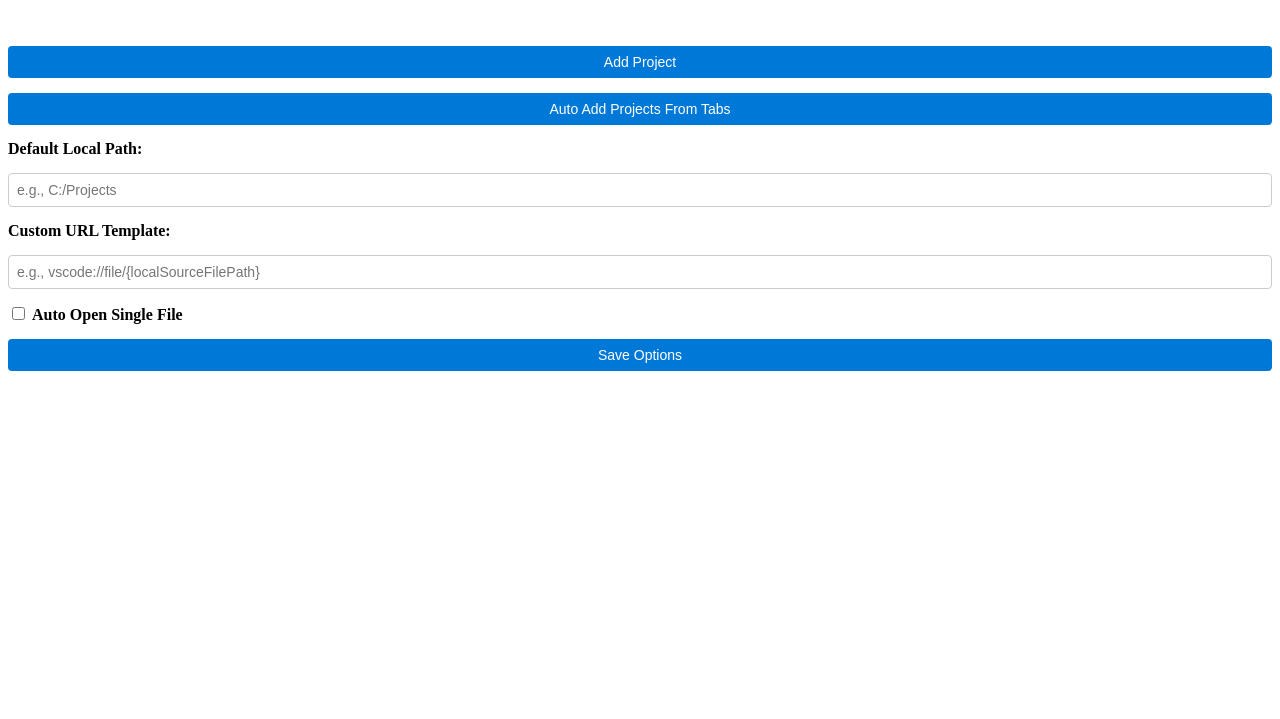
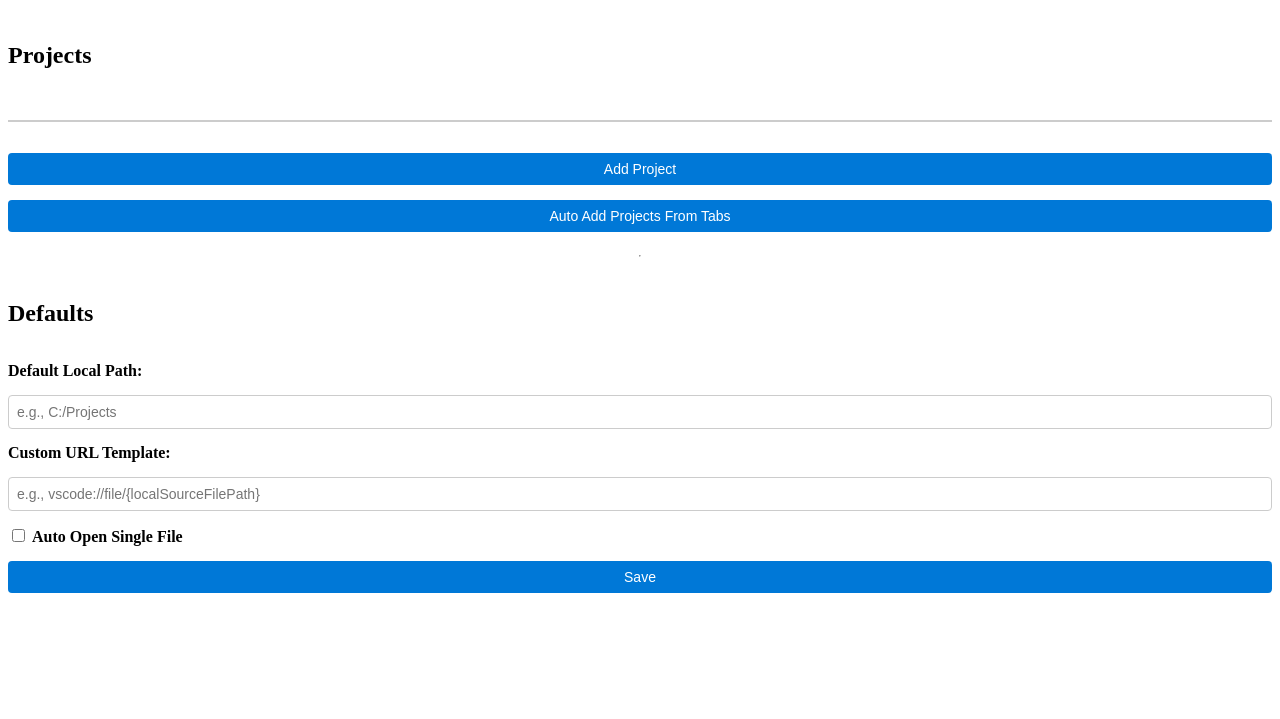
Before and after one commit to david-risney/OpenIn, a website with bundled scripts: page src/options/options.html in a window 1280 px wide. Shown: the part 81-800 px from the top of the page. Built offline with nearby package versions, Linux system fonts and the light colour scheme; some packages are replaced by stand-ins of ours.

Commit message:
Fix up options UI

```diff
--- a/src/options/options.css
+++ b/src/options/options.css
@@ -1,4 +1,4 @@
-form {
+body {
     display: flex;
     flex-direction: column;
     gap: 15px;
@@ -26,3 +26,7 @@ button {
 button:hover {
     background-color: #005a9e;
 }
+
+#project-list {
+    border: 1px solid #ccc;
+}
--- a/src/options/options.html
+++ b/src/options/options.html
@@ -21,11 +21,15 @@
 </head>
 <body>
   <h1>Options</h1>
-  <form id="options-form">
+
+  <h2>Projects</h2>
   <ol id="project-list"></ol>
 
   <button type="button" id="add-project-button">Add Project</button>
   <button type="button" id="auto-add-projects-from-tabs">Auto Add Projects From Tabs</button>
+  <hr>
+
+  <h2>Defaults</h2>
 
   <label for="default-local-path">Default Local Path:</label>
   <input type="text" id="default-local-path" placeholder="e.g., C:/Projects" />
@@ -37,9 +41,7 @@
   <input type="checkbox" id="auto-open-single-file" checked />
   <label for="auto-open-single-file">Auto Open Single File</label>
   </div>
-
-    <button type="submit">Save Options</button>
-  </form>
+  <button id="save-button" type="submit">Save</button>
   <script type="module" src="options.js"></script>
 </body>
 </html>
--- a/src/options/options.js
+++ b/src/options/options.js
@@ -14,7 +14,7 @@ async function saveOptions(event) {
     await setSettings({ defaultLocalPath, customUrlTemplate, projects, autoOpenSingleFile });
     alert('Options saved successfully!');
 }
-document.getElementById('options-form').addEventListener('submit', saveOptions);
+document.getElementById('save-button').addEventListener('click', saveOptions);
 
 // projects is an array of project objects:
 // [ { project: 'Project Name', repo: 'Repo Name', localPath: 'C:/path/to/project1' } ]
```
Lines whose indentation alone changed are shown as unchanged.
